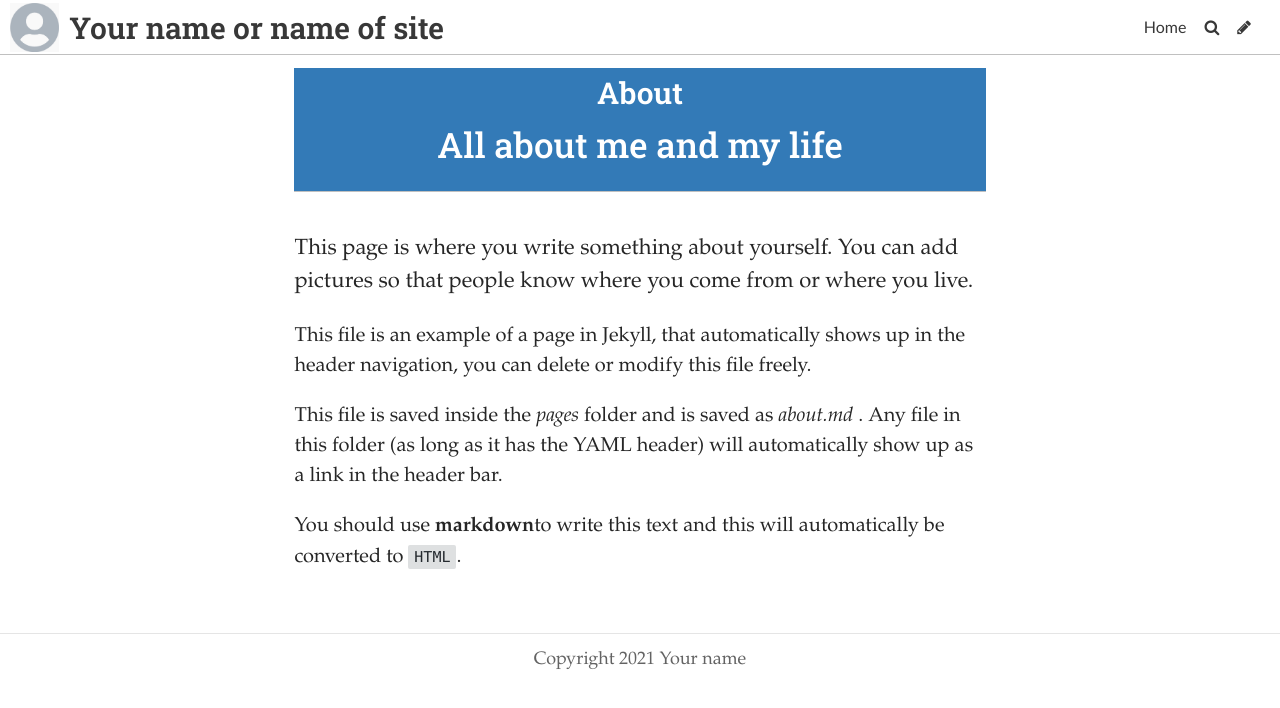
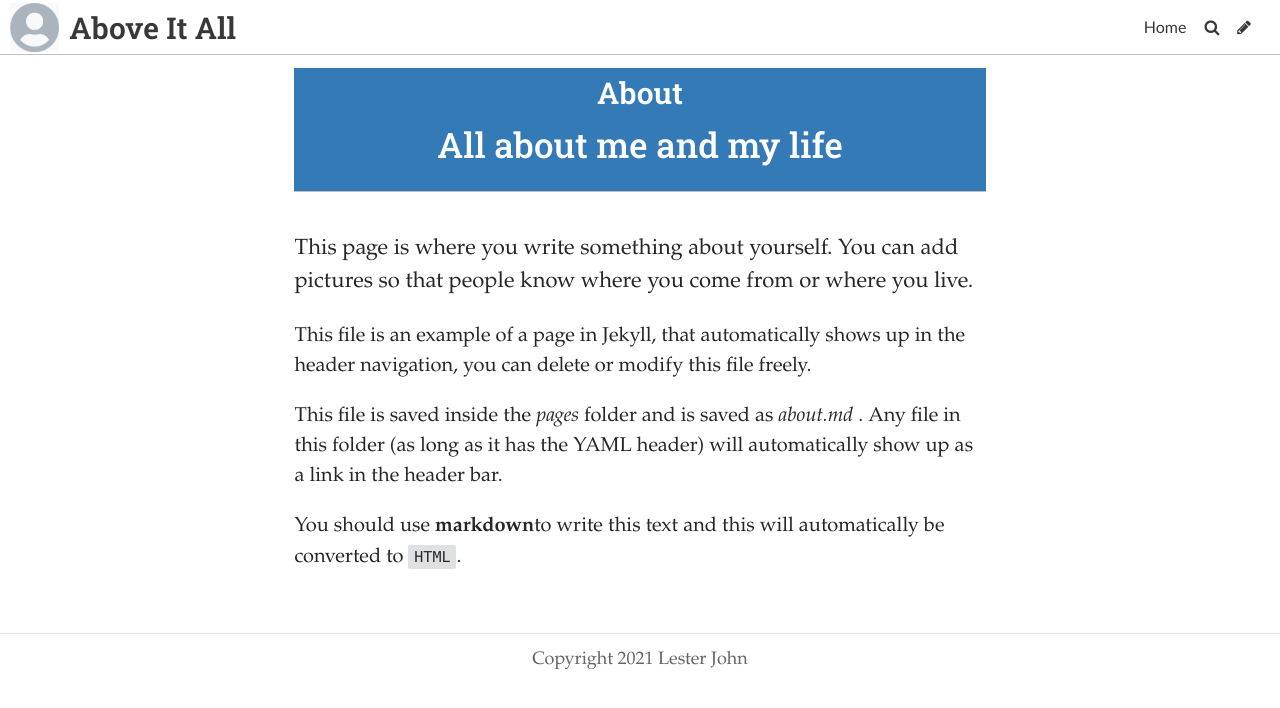
Before and after one commit to LJOHN15/emergence, a Jekyll site: the page built from pages/about.md, in a window 1280 px wide. Shown: the top 708 px of the page. Built offline with Jekyll 4.4.1, drawn with Linux system fonts in a browser that asks for light colours; some web fonts are replaced.

Commit message:
Update Settings “general”

```diff
--- a/_data/settings.yml
+++ b/_data/settings.yml
@@ -1,13 +1,13 @@
-title: Your name or name of site
+title: Above It All
 description: A website with a blog
+footer_text: Copyright 2021 Lester John
+header_feature_image: ../uploads/aaron-burden-28yddnpskh0-unsplash.jpg
 header_text: My Dream Blog
 header_text_color: "#ffffff"
-footer_text: Copyright 2021 Your name
-header_feature_image: ../uploads/pages.jpg
-bannerheight: "20vmax"
-navbarheight: "55px"
-gridlayout: false
+bannerheight: 20vmax
+navbarheight: 55px
 logo: /uploads/logo.jpg
 favicon: /uploads/favicon.ico
+gridlayout: false
+fixednavbar: false
 upzoom: true
-fixednavbar: false
```
Also changed, not shown: 1 other file.
